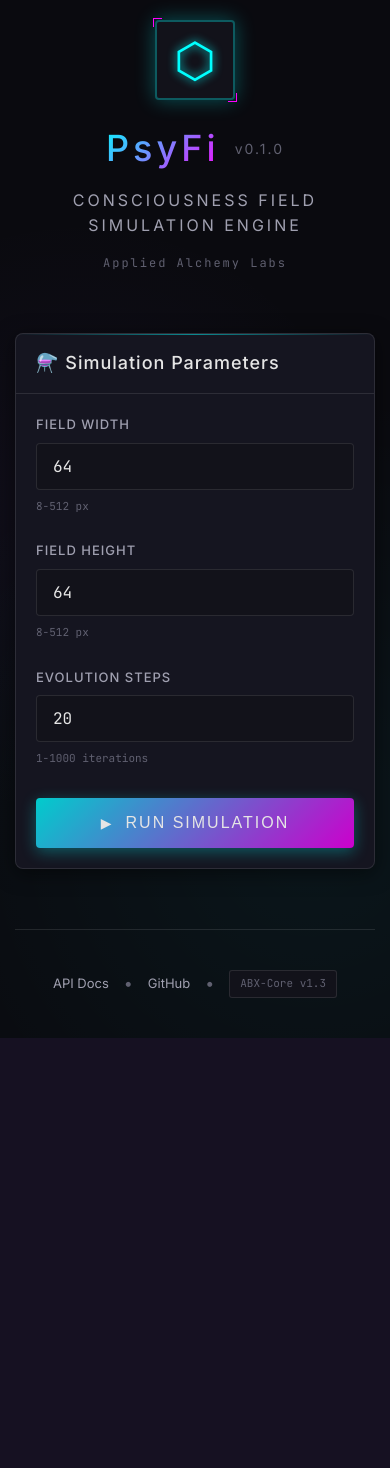
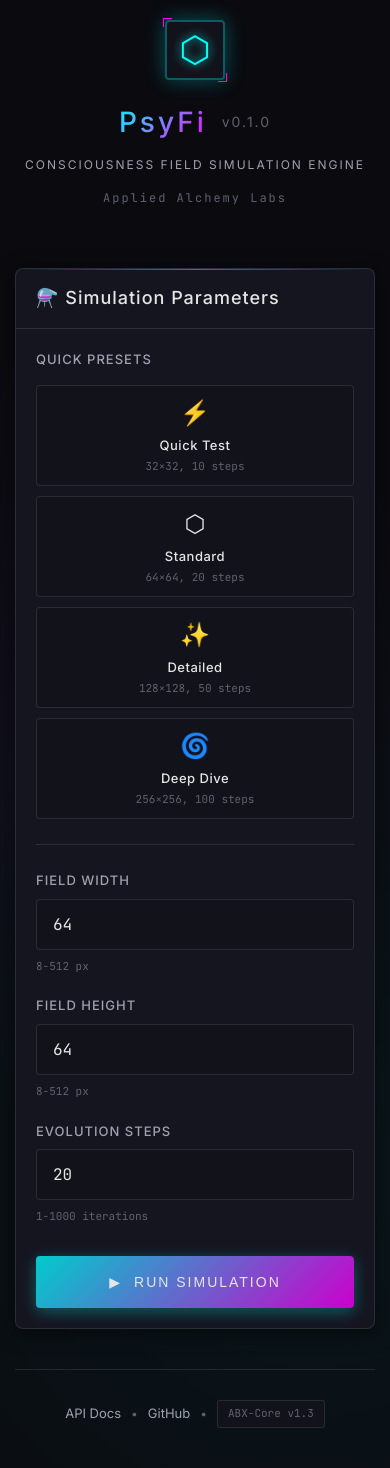
Before and after one commit to scrimshawlife-ctrl/Psy-Fi, a FastAPI app: page / in a window 390 px wide. Before the commit the page ends 1038 px from the top, so only its background shows below. Run offline with FastAPI, Linux system fonts and the light colour scheme.

Commit message:
Add PWA support, mobile optimization, and preset selector
This commit adds Progressive Web App capabilities and mobile-first
enhancements to the PsyFi web interface.

PWA Features:
• manifest.json for installable web app
• Service worker for offline functionality
• App icons configuration (192x192, 512x512)
• iOS home screen support with meta tags
• Standalone display mode for app-like experience

Preset Selector:
• Quick Test: 32×32, 10 steps (fast validation)
• Standard: 64×64, 20 steps (default)
• Detailed: 128×128, 50 steps (high quality)
• Deep Dive: 256×256, 100 steps (maximum detail)

Mobile Optimizations:
• Enhanced viewport meta tags (no zoom on iOS)
• Larger touch targets (44px minimum)
• Two-column preset grid on tablets
• Single column preset grid on phones
• Font size 16px to prevent iOS zoom
• Better spacing for touch interaction
• Responsive metrics display (single column)
• Mobile-optimized button sizes
• Better panel header layout on small screens

CSS Enhancements:
• Preset button styles with active state
• Divider component for visual separation
• Touch-action: manipulation for better responsiveness
• Enhanced media queries for 768px and 480px breakpoints
• Improved mobile typography scaling

JavaScript Features:
• Preset button click handlers
• Active state management
• Form value population from presets
• Validation trigger on preset selection

Technical Improvements:
• Service worker caching for offline use
• Manifest for "Add to Home Screen"
• Apple-specific meta tags for iOS PWA
• Theme color for browser chrome
• Optimized for mobile-first usage

All tests continue to pass (10/10).

```diff
--- a/psyfi_api/static/app.js
+++ b/psyfi_api/static/app.js
@@ -7,6 +7,40 @@ document.addEventListener('DOMContentLoaded', () => {
     const loadingOverlay = document.getElementById('loadingOverlay');
     const resultsPanel = document.getElementById('resultsPanel');
     const errorPanel = document.getElementById('errorPanel');
+
+    // Preset configurations
+    const presets = {
+        quick: { width: 32, height: 32, steps: 10 },
+        standard: { width: 64, height: 64, steps: 20 },
+        detailed: { width: 128, height: 128, steps: 50 },
+        deep: { width: 256, height: 256, steps: 100 }
+    };
+
+    // Preset button handlers
+    const presetButtons = document.querySelectorAll('.preset-btn');
+    presetButtons.forEach(button => {
+        button.addEventListener('click', () => {
+            const presetName = button.dataset.preset;
+            const preset = presets[presetName];
+
+            if (preset) {
+                // Update form values
+                document.getElementById('width').value = preset.width;
+                document.getElementById('height').value = preset.height;
+                document.getElementById('steps').value = preset.steps;
+
+                // Update active state
+                presetButtons.forEach(btn => btn.classList.remove('active'));
+                button.classList.add('active');
+
+                // Optional: trigger validation
+                ['width', 'height', 'steps'].forEach(id => {
+                    const input = document.getElementById(id);
+                    input.dispatchEvent(new Event('input', { bubbles: true }));
+                });
+            }
+        });
+    });
 
     // Form submission handler
     form.addEventListener('submit', async (e) => {
--- a/psyfi_api/static/style.css
+++ b/psyfi_api/static/style.css
@@ -261,6 +261,85 @@ body {
 }
 
 /* ===================================
+   Preset Selector
+   =================================== */
+
+.preset-selector {
+    margin-bottom: 25px;
+}
+
+.preset-selector > label {
+    display: block;
+    font-size: 13px;
+    color: var(--text-secondary);
+    text-transform: uppercase;
+    letter-spacing: 1px;
+    font-weight: 500;
+    margin-bottom: 15px;
+}
+
+.preset-buttons {
+    display: grid;
+    grid-template-columns: repeat(auto-fit, minmax(140px, 1fr));
+    gap: 12px;
+}
+
+.preset-btn {
+    background: var(--bg-secondary);
+    border: 1px solid var(--border-subtle);
+    color: var(--text-primary);
+    padding: 15px 12px;
+    border-radius: 4px;
+    cursor: pointer;
+    display: flex;
+    flex-direction: column;
+    align-items: center;
+    gap: 6px;
+    transition: all 0.3s ease;
+    font-family: var(--font-primary);
+    min-height: 100px;
+    touch-action: manipulation;
+}
+
+.preset-btn:hover {
+    border-color: var(--cyan-primary);
+    transform: translateY(-2px);
+    box-shadow: 0 4px 12px rgba(0, 255, 255, 0.2);
+}
+
+.preset-btn:active {
+    transform: translateY(0);
+}
+
+.preset-btn.active {
+    border-color: var(--cyan-primary);
+    background: rgba(0, 255, 255, 0.1);
+}
+
+.preset-icon {
+    font-size: 24px;
+    margin-bottom: 4px;
+}
+
+.preset-name {
+    font-size: 13px;
+    font-weight: 500;
+    letter-spacing: 0.5px;
+}
+
+.preset-desc {
+    font-size: 11px;
+    color: var(--text-dim);
+    font-family: var(--font-mono);
+}
+
+.divider {
+    height: 1px;
+    background: var(--border-subtle);
+    margin: 25px 0;
+}
+
+/* ===================================
    Buttons
    =================================== */
 
@@ -482,19 +561,97 @@ body {
         letter-spacing: 4px;
     }
 
+    .sigil-inner {
+        width: 60px;
+        height: 60px;
+    }
+
+    .sigil-symbol {
+        font-size: 36px;
+    }
+
+    /* Better touch targets for mobile */
     .input-grid {
         grid-template-columns: 1fr;
+        gap: 20px;
     }
 
+    .input-group input {
+        padding: 14px 16px;
+        font-size: 16px; /* Prevent zoom on iOS */
+    }
+
+    /* Preset buttons full width on mobile */
+    .preset-buttons {
+        grid-template-columns: 1fr 1fr;
+        gap: 10px;
+    }
+
+    .preset-btn {
+        min-height: 90px;
+        padding: 12px 10px;
+    }
+
+    /* Metrics in single column on mobile */
     .metrics-grid {
         grid-template-columns: 1fr;
+        gap: 15px;
+    }
+
+    .metric-card {
+        padding: 15px;
+    }
+
+    .metric-value {
+        font-size: 28px;
     }
 
     .panel-header {
         padding: 15px 20px;
+        flex-direction: column;
+        align-items: flex-start;
+        gap: 8px;
     }
 
     .panel-body {
         padding: 20px;
     }
+
+    /* Larger touch target for primary button */
+    .btn-primary {
+        padding: 18px 40px;
+        font-size: 14px;
+    }
+
+    /* Footer adjustments */
+    .footer {
+        padding: 30px 0 20px;
+        margin-top: 40px;
+    }
+
+    .footer-links {
+        gap: 10px;
+        font-size: 12px;
+    }
 }
+
+/* Extra small screens */
+@media (max-width: 480px) {
+    .title {
+        font-size: 28px;
+        letter-spacing: 3px;
+    }
+
+    .subtitle {
+        font-size: 12px;
+        letter-spacing: 2px;
+    }
+
+    .preset-buttons {
+        grid-template-columns: 1fr;
+    }
+
+    .preset-btn {
+        min-height: 80px;
+    }
+}
--- a/psyfi_api/templates/index.html
+++ b/psyfi_api/templates/index.html
@@ -2,8 +2,19 @@
 <html lang="en">
 <head>
     <meta charset="UTF-8">
-    <meta name="viewport" content="width=device-width, initial-scale=1.0">
+    <meta name="viewport" content="width=device-width, initial-scale=1.0, maximum-scale=1.0, user-scalable=no">
+    <meta name="description" content="Modular consciousness field simulation engine with ABX-Core v1.3">
+    <meta name="theme-color" content="#00ffff">
+    <meta name="apple-mobile-web-app-capable" content="yes">
+    <meta name="apple-mobile-web-app-status-bar-style" content="black-translucent">
+    <meta name="apple-mobile-web-app-title" content="PsyFi">
+
     <title>PsyFi – Consciousness Field Simulator</title>
+
+    <!-- PWA Manifest -->
+    <link rel="manifest" href="/static/manifest.json">
+
+    <!-- Stylesheets -->
     <link rel="stylesheet" href="/static/style.css">
     <link rel="preconnect" href="https://fonts.googleapis.com">
     <link rel="preconnect" href="https://fonts.gstatic.com" crossorigin>
@@ -35,6 +46,35 @@
                 </div>
                 <div class="panel-body">
                     <form id="simulationForm">
+                        <!-- Preset Selector -->
+                        <div class="preset-selector">
+                            <label>Quick Presets</label>
+                            <div class="preset-buttons">
+                                <button type="button" class="preset-btn" data-preset="quick">
+                                    <span class="preset-icon">⚡</span>
+                                    <span class="preset-name">Quick Test</span>
+                                    <span class="preset-desc">32×32, 10 steps</span>
+                                </button>
+                                <button type="button" class="preset-btn" data-preset="standard">
+                                    <span class="preset-icon">⬡</span>
+                                    <span class="preset-name">Standard</span>
+                                    <span class="preset-desc">64×64, 20 steps</span>
+                                </button>
+                                <button type="button" class="preset-btn" data-preset="detailed">
+                                    <span class="preset-icon">✨</span>
+                                    <span class="preset-name">Detailed</span>
+                                    <span class="preset-desc">128×128, 50 steps</span>
+                                </button>
+                                <button type="button" class="preset-btn" data-preset="deep">
+                                    <span class="preset-icon">🌀</span>
+                                    <span class="preset-name">Deep Dive</span>
+                                    <span class="preset-desc">256×256, 100 steps</span>
+                                </button>
+                            </div>
+                        </div>
+
+                        <div class="divider"></div>
+
                         <div class="input-grid">
                             <div class="input-group">
                                 <label for="width">Field Width</label>
@@ -137,5 +177,16 @@
     </div>
 
     <script src="/static/app.js"></script>
+
+    <!-- Service Worker Registration -->
+    <script>
+        if ('serviceWorker' in navigator) {
+            window.addEventListener('load', () => {
+                navigator.serviceWorker.register('/static/sw.js')
+                    .then(reg => console.log('[PWA] Service Worker registered'))
+                    .catch(err => console.log('[PWA] Service Worker registration failed:', err));
+            });
+        }
+    </script>
 </body>
 </html>
```
Also changed, not shown: psyfi_api/static/sw.js (added, +49 -0 lines), psyfi_api/static/manifest.json (added).
